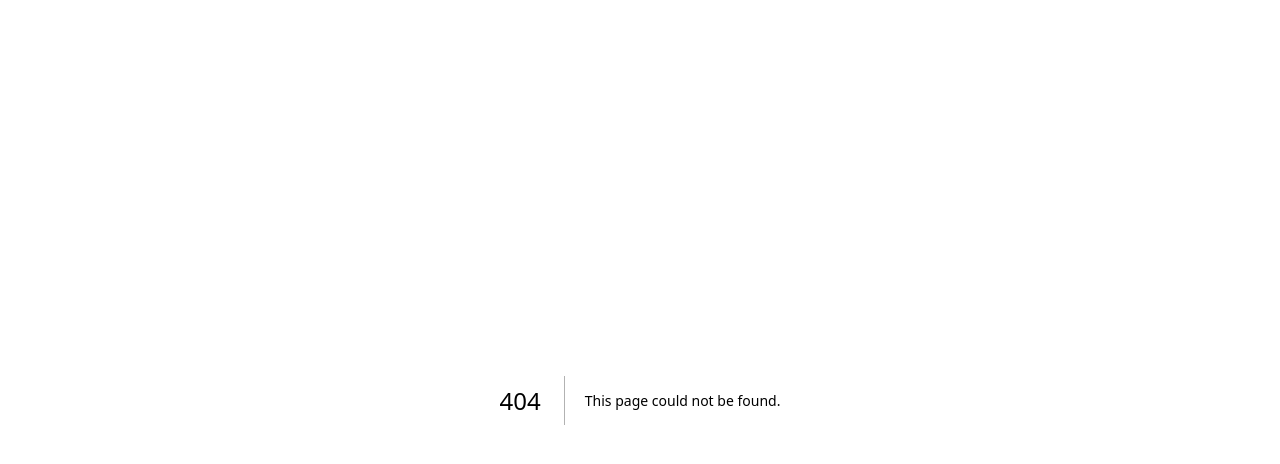
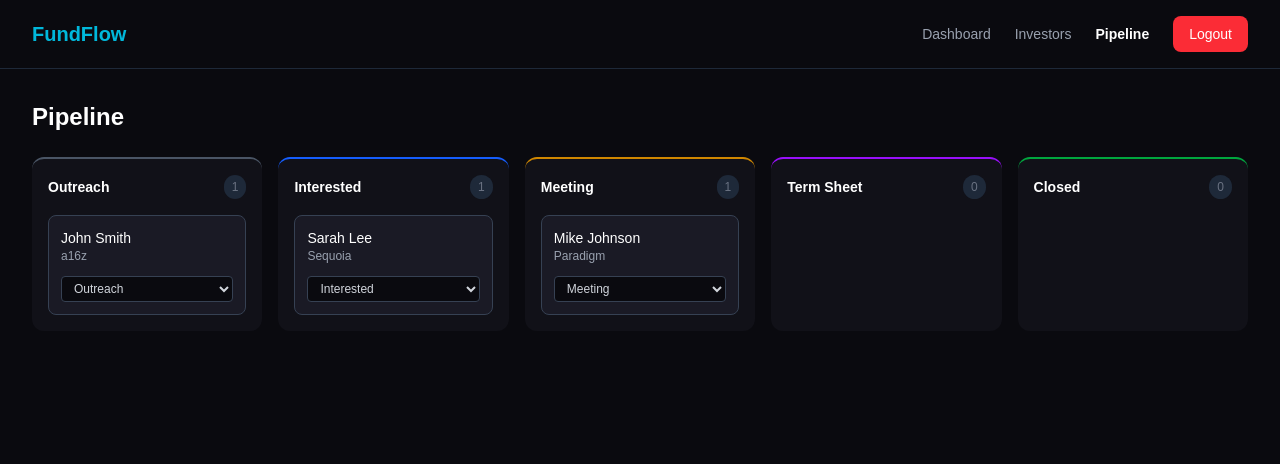
Before and after one commit to kurzmichael02-hue/fundflow, a Next.js app in the folder frontend/: page /pipeline in a window 1280 px wide. Before the commit this address had no page. Shown: the top 464 px of the page. Built offline with nearby package versions, Linux system fonts and the light colour scheme.

Commit message:
feat: add kanban pipeline page

```diff
--- /dev/null
+++ b/frontend/app/pipeline/page.tsx
@@ -0,0 +1,86 @@
+"use client"
+import { useState } from "react"
+
+type Investor = {
+  id: number
+  name: string
+  company: string
+  status: "Outreach" | "Interested" | "Meeting" | "Term Sheet" | "Closed"
+}
+
+const COLUMNS: Investor["status"][] = ["Outreach", "Interested", "Meeting", "Term Sheet", "Closed"]
+
+const COLUMN_COLORS: Record<Investor["status"], string> = {
+  Outreach: "border-gray-600",
+  Interested: "border-blue-600",
+  Meeting: "border-yellow-600",
+  "Term Sheet": "border-purple-600",
+  Closed: "border-green-600",
+}
+
+const BADGE_COLORS: Record<Investor["status"], string> = {
+  Outreach: "bg-gray-700 text-gray-300",
+  Interested: "bg-blue-900 text-blue-300",
+  Meeting: "bg-yellow-900 text-yellow-300",
+  "Term Sheet": "bg-purple-900 text-purple-300",
+  Closed: "bg-green-900 text-green-300",
+}
+
+const DEMO: Investor[] = [
+  { id: 1, name: "John Smith", company: "a16z", status: "Outreach" },
+  { id: 2, name: "Sarah Lee", company: "Sequoia", status: "Interested" },
+  { id: 3, name: "Mike Johnson", company: "Paradigm", status: "Meeting" },
+]
+
+export default function PipelinePage() {
+  const [investors, setInvestors] = useState<Investor[]>(DEMO)
+
+  const moveInvestor = (id: number, newStatus: Investor["status"]) => {
+    setInvestors(investors.map(inv => inv.id === id ? { ...inv, status: newStatus } : inv))
+  }
+
+  return (
+    <main className="min-h-screen bg-[#0a0a0f] text-white">
+      <nav className="border-b border-gray-800 px-8 py-4 flex items-center justify-between">
+        <h1 className="text-xl font-bold text-cyan-500">FundFlow</h1>
+        <div className="flex items-center gap-6">
+          <a href="/dashboard" className="text-gray-400 hover:text-white transition text-sm">Dashboard</a>
+          <a href="/investors" className="text-gray-400 hover:text-white transition text-sm">Investors</a>
+          <a href="/pipeline" className="text-white text-sm font-semibold">Pipeline</a>
+          <button className="bg-red-500 hover:bg-red-400 text-white text-sm px-4 py-2 rounded-lg transition">Logout</button>
+        </div>
+      </nav>
+
+      <div className="px-8 py-8">
+        <h2 className="text-2xl font-bold mb-6">Pipeline</h2>
+        <div className="grid grid-cols-5 gap-4">
+          {COLUMNS.map(col => (
+            <div key={col} className={`bg-[#111118] border-t-2 ${COLUMN_COLORS[col]} rounded-xl p-4`}>
+              <div className="flex items-center justify-between mb-4">
+                <h3 className="font-semibold text-sm">{col}</h3>
+                <span className="text-xs text-gray-500 bg-gray-800 px-2 py-1 rounded-full">
+                  {investors.filter(i => i.status === col).length}
+                </span>
+              </div>
+              <div className="flex flex-col gap-3">
+                {investors.filter(i => i.status === col).map(inv => (
+                  <div key={inv.id} className="bg-[#1a1a25] border border-gray-700 rounded-lg p-3">
+                    <p className="font-medium text-sm text-white">{inv.name}</p>
+                    <p className="text-xs text-gray-400 mb-3">{inv.company}</p>
+                    <select
+                      value={inv.status}
+                      onChange={(e) => moveInvestor(inv.id, e.target.value as Investor["status"])}
+                      className="w-full bg-[#0a0a0f] border border-gray-700 text-xs text-gray-300 rounded px-2 py-1 outline-none"
+                    >
+                      {COLUMNS.map(c => <option key={c}>{c}</option>)}
+                    </select>
+                  </div>
+                ))}
+              </div>
+            </div>
+          ))}
+        </div>
+      </div>
+    </main>
+  )
+}
```
